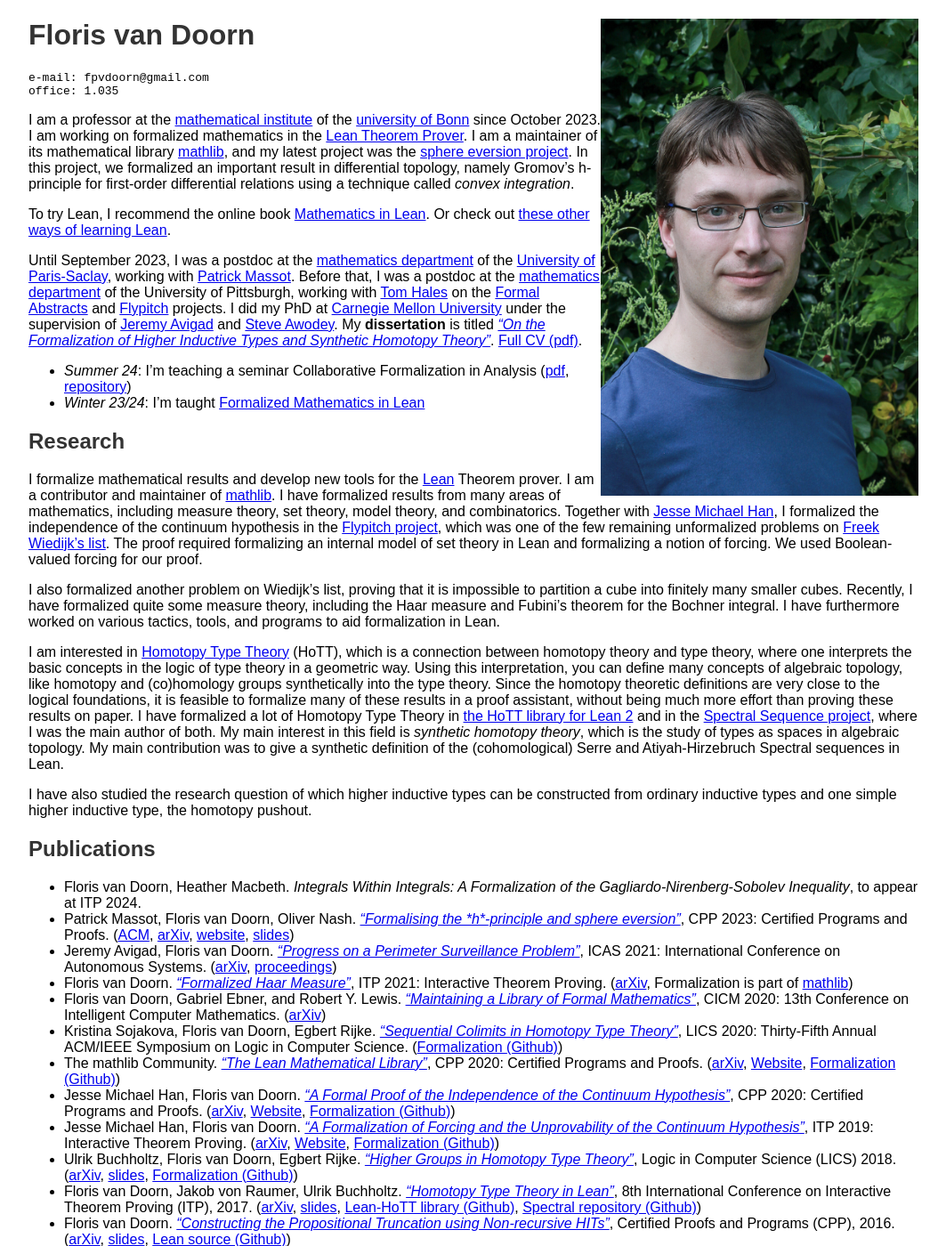
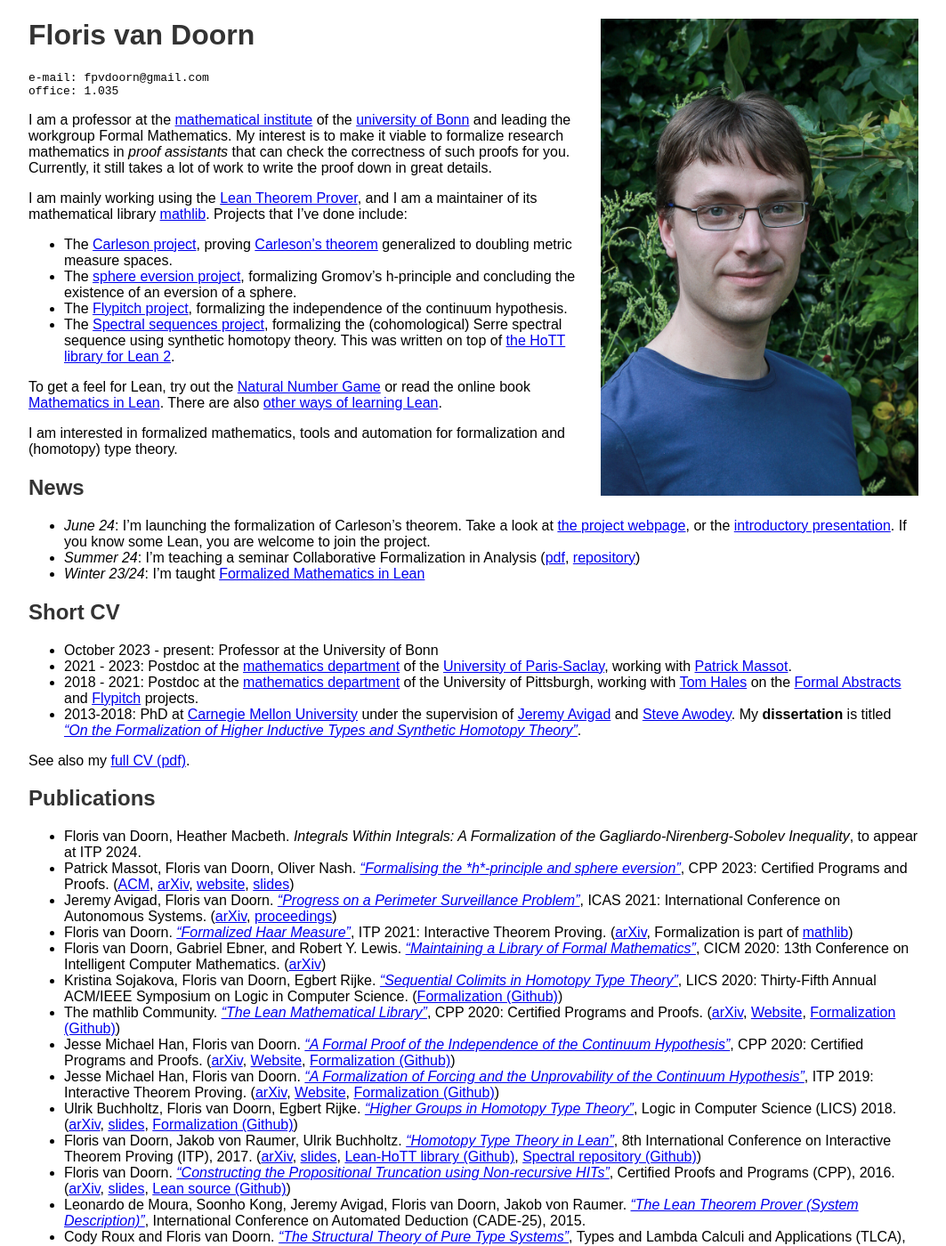
Before and after one commit to fpvandoorn/fpvandoorn.github.io, a Jekyll site: the page built from index.md, in a window 1280 px wide and 1400 px high. Shown: the whole window at 89% size, without its empty margins (108-1171 px from the left). Built offline with Jekyll 4.4.1, drawn with Linux system fonts in a browser that asks for light colours; our own code applies the rules of GitHub Pages for plain Markdown files.

Commit message:
update webpage and cv

````diff
--- a/index.md
+++ b/index.md
@@ -16,15 +16,17 @@ Germany
 ``` -->
 <!-- office phone: +49-228-73-2951 -->
 
-I am a professor at the [mathematical institute](https://www.math.uni-bonn.de/) of the [university of Bonn](https://www.uni-bonn.de) since October 2023. I am working on formalized mathematics in the [Lean Theorem Prover](https://leanprover.github.io/). I am a maintainer of its mathematical library [mathlib](https://leanprover-community.github.io/), and my latest project was the [sphere eversion project](https://leanprover-community.github.io/sphere-eversion/). In this project, we formalized an important result in differential topology, namely Gromov's h-principle for first-order differential relations using a technique called *convex integration*.
+I am a professor at the [mathematical institute](https://www.math.uni-bonn.de/) of the [university of Bonn](https://www.uni-bonn.de) and leading the workgroup Formal Mathematics. My interest is to make it viable to formalize research mathematics in *proof assistants* that can check the correctness of such proofs for you. Currently, it still takes a lot of work to write the proof down in great details.
 
-To try Lean, I recommend the online book [Mathematics in Lean](https://leanprover-community.github.io/mathematics_in_lean/). Or check out [these other ways of learning Lean](https://leanprover-community.github.io/learn.html).
+I am mainly working using the [Lean Theorem Prover](https://leanprover.github.io/), and I am a maintainer of its mathematical library [mathlib](https://leanprover-community.github.io/). Projects that I've done include:
+* The [Carleson project](https://florisvandoorn.com/carleson/), proving [Carleson's theorem](https://en.wikipedia.org/wiki/Carleson%27s_theorem) generalized to doubling metric measure spaces.
+* The [sphere eversion project](https://leanprover-community.github.io/sphere-eversion/), formalizing Gromov's h-principle and concluding the existence of an eversion of a sphere.
+* The [Flypitch project](https://flypitch.github.io/), formalizing the independence of the continuum hypothesis.
+* The [Spectral sequences project](https://github.com/cmu-phil/Spectral), formalizing the (cohomological) Serre spectral sequence using synthetic homotopy theory. This was written on top of [the HoTT library for Lean 2](https://github.com/leanprover/lean2/blob/master/hott/hott.md).
 
-<!-- To try Lean, I recommend the <a href="https://www.ma.imperial.ac.uk/~buzzard/xena/natural_number_game/">Natural Number Game</a> by Kevin Buzzard and Mohammad Pedramfar. -->
+To get a feel for Lean, try out the [Natural Number Game](https://adam.math.hhu.de/#/g/hhu-adam/NNG4) or read the online book [Mathematics in Lean](https://leanprover-community.github.io/mathematics_in_lean/). There are also [other ways of learning Lean](https://leanprover-community.github.io/learn.html).
 
-Until September 2023, I was a postdoc at the [mathematics department](https://www.imo.universite-paris-saclay.fr/en/) of the [University of Paris-Saclay](https://www.universite-paris-saclay.fr/en), working with [Patrick Massot](https://www.imo.universite-paris-saclay.fr/~pmassot/en/). Before that, I was a postdoc at the [mathematics department](http://www.mathematics.pitt.edu/) of the University of Pittsburgh, working with [Tom Hales](https://sites.google.com/site/thalespitt/) on the [Formal Abstracts](https://formalabstracts.github.io/) and [Flypitch](https://flypitch.github.io/) projects. I did my PhD at [Carnegie Mellon University](https://www.cmu.edu/index.html) under the supervision of [Jeremy Avigad](http://www.andrew.cmu.edu/user/avigad/) and [Steve Awodey](https://www.andrew.cmu.edu/user/awodey/). My **dissertation** is titled *["On the Formalization of Higher Inductive Types and Synthetic Homotopy Theory"](papers/dissertation.pdf)*. [Full CV (pdf)](files/cv.pdf).
-
-
+I am interested in formalized mathematics, tools and automation for formalization and (homotopy) type theory.
 <!-- <p>
 I previously studied at the <a href="https://www.uu.nl/en"><a href="files/cv.pdf">Full CV (pdf)</a>.Utrecht University</a> in the Netherlands
 where I received a B.Sc. in Mathematics, a B.Sc. in Physics and a M.Sc. in Mathematics. My master
@@ -34,8 +36,9 @@ the <a href="http://www.ru.nl/">Radboud University Nijmegen</a>. I was also trai
 Mathematical Olympiad. <a href="files/cv.pdf">Full CV (pdf)</a>.
 </p> -->
 
-<!-- ## News -->
+## News
 
+* *June 24*: I'm launching the formalization of Carleson's theorem. Take a look at [the project webpage](http://florisvandoorn.com/carleson/), or the [introductory presentation](https://www.youtube.com/watch?v=PNaOSAPtvv0). If you know some Lean, you are welcome to join the project.
 * *Summer 24*: I'm teaching a seminar Collaborative Formalization in Analysis ([pdf](/files/seminar24notes.pdf), [repository](https://github.com/fpvandoorn/BonnAnalysis/))
 <!-- * *January 2024*: I will be giving a [Lean tutorial in Rome](https://www.mat.uniroma2.it/butterley/formalisation/). -->
 <!-- * *November 2023*: I offered a [postdoc position](/postdoc)! -->
@@ -44,15 +47,22 @@ Mathematical Olympiad. <a href="files/cv.pdf">Full CV (pdf)</a>.
 
 <!-- * *October 2023*: I started my professor position in Bonn! -->
 
-## Research
+## Short CV
 
-I formalize mathematical results and develop new tools for the [Lean](https://leanprover.github.io/) Theorem prover. I am a contributor and maintainer of [mathlib](https://leanprover-community.github.io/). I have formalized results from many areas of mathematics, including measure theory, set theory, model theory, and combinatorics. Together with [Jesse Michael Han](https://jesse-michael-han.github.io/), I formalized the independence of the continuum hypothesis in the [Flypitch project](https://flypitch.github.io/), which was one of the few remaining unformalized problems on [Freek Wiedijk's list](https://www.cs.ru.nl/~freek/100/). The proof required formalizing an internal model of set theory in Lean and formalizing a notion of forcing. We used Boolean-valued forcing for our proof.
+* October 2023 - present: Professor at the University of Bonn
+* 2021 - 2023: Postdoc at the [mathematics department](https://www.imo.universite-paris-saclay.fr/en/) of the [University of Paris-Saclay](https://www.universite-paris-saclay.fr/en), working with [Patrick Massot](https://www.imo.universite-paris-saclay.fr/~pmassot/en/).
+* 2018 - 2021: Postdoc at the [mathematics department](http://www.mathematics.pitt.edu/) of the University of Pittsburgh, working with [Tom Hales](https://sites.google.com/site/thalespitt/) on the [Formal Abstracts](https://formalabstracts.github.io/) and [Flypitch](https://flypitch.github.io/) projects.
+* 2013-2018: PhD at [Carnegie Mellon University](https://www.cmu.edu/index.html) under the supervision of [Jeremy Avigad](http://www.andrew.cmu.edu/user/avigad/) and [Steve Awodey](https://www.andrew.cmu.edu/user/awodey/). My **dissertation** is titled *["On the Formalization of Higher Inductive Types and Synthetic Homotopy Theory"](papers/dissertation.pdf)*.
+
+See also my [full CV (pdf)](files/cv.pdf).
+
+<!-- I formalize mathematical results and develop new tools for the [Lean](https://leanprover.github.io/) Theorem prover. I am a contributor and maintainer of [mathlib](https://leanprover-community.github.io/). I have formalized results from many areas of mathematics, including measure theory, set theory, model theory, and combinatorics. Together with [Jesse Michael Han](https://jesse-michael-han.github.io/), I formalized the independence of the continuum hypothesis in the [Flypitch project](https://flypitch.github.io/), which was one of the few remaining unformalized problems on [Freek Wiedijk's list](https://www.cs.ru.nl/~freek/100/). The proof required formalizing an internal model of set theory in Lean and formalizing a notion of forcing. We used Boolean-valued forcing for our proof.
 
 I also formalized another problem on Wiedijk's list, proving that it is impossible to partition a cube into finitely many smaller cubes. Recently, I have formalized quite some measure theory, including the Haar measure and Fubini's theorem for the Bochner integral. I have furthermore worked on various tactics, tools, and programs to aid formalization in Lean.
 
 I am interested in [Homotopy Type Theory](https://homotopytypetheory.org/) (HoTT), which is a connection between homotopy theory and type theory, where one interprets the basic concepts in the logic of type theory in a geometric way. Using this interpretation, you can define many concepts of algebraic topology, like homotopy and (co)homology groups synthetically into the type theory. Since the homotopy theoretic definitions are very close to the logical foundations, it is feasible to formalize many of these results in a proof assistant, without being much more effort than proving these results on paper. I have formalized a lot of Homotopy Type Theory in [the HoTT library for Lean 2](https://github.com/leanprover/lean2/blob/master/hott/hott.md) and in the [Spectral Sequence project](https://github.com/cmu-phil/Spectral), where I was the main author of both. My main interest in this field is *synthetic homotopy theory*, which is the study of types as spaces in algebraic topology. My main contribution was to give a synthetic definition of the (cohomological) Serre and Atiyah-Hirzebruch Spectral sequences in Lean.
 
-I have also studied the research question of which higher inductive types can be constructed from ordinary inductive types and one simple higher inductive type, the homotopy pushout.
+I have also studied the research question of which higher inductive types can be constructed from ordinary inductive types and one simple higher inductive type, the homotopy pushout. -->
 
 ## Publications
 - Floris van Doorn, Heather Macbeth. *Integrals Within Integrals: A Formalization of the Gagliardo-Nirenberg-Sobolev Inequality*, to appear at ITP 2024.
@@ -76,7 +86,6 @@ I have also studied the research question of which higher inductive types can be
 
 Talks corresponding to one of my papers are listed under *Publications*.
 
-<!-- Future: Hausdorff trimester: Carleson -->
 - *Towards a formalized proof of Carleson’s theorem*, June 2024. Workshop: Formalization of Mathematics, Bonn ([slides](talks/carleson2406.pdf), [recording](https://www.youtube.com/watch?v=PNaOSAPtvv0), [webpage](https://florisvandoorn.com/carleson/))
 - *Primes, Proofs and Computers*, inaugural lecture, May 2024. ([slides](talks/antritt.pdf), [Lean demo](talks/AntrittDemo.lean))
 <!-- - *Instances and Classes*, March 2024. [Lean for the curious mathematician](https://conferences.cirm-math.fr/2970.html), CIRM. -->
````
Also changed, not shown: 1 other file.
